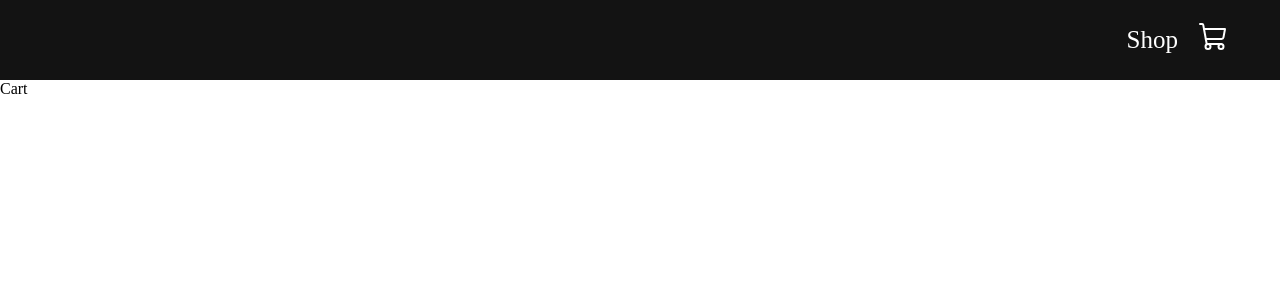
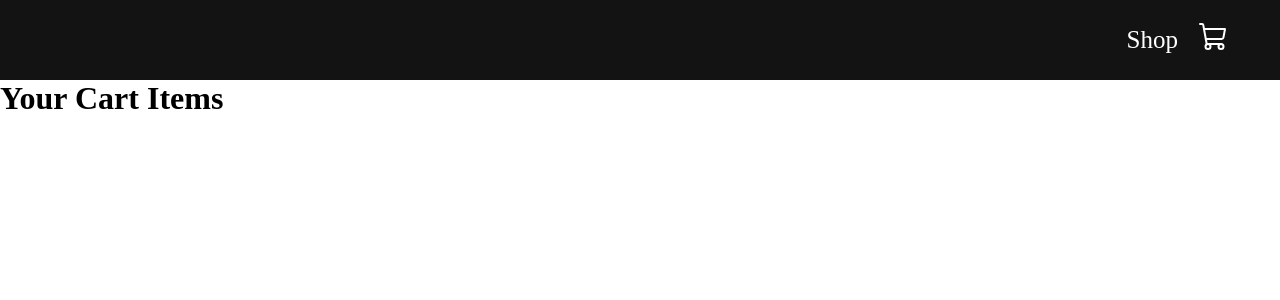
Before and after one commit to luvsscorpius/ecommerce-pedrotech, a React (Create React App) app: page /cart in a window 1280 px wide. Shown: the top 300 px of the page. Built offline with nearby package versions, Linux system fonts and the light colour scheme.

Commit message:
feat(cart and cartitem components): creating two components to show the products on the cart

```diff
--- a/src/Pages/Cart/Cart.jsx
+++ b/src/Pages/Cart/Cart.jsx
@@ -1,7 +1,26 @@
-import React from 'react'
+import React, { useContext } from 'react'
+import * as C from './Styles'
+import {PRODUCTS} from '../../products'
+import {ShopContext} from '../../Context/ShopContext'
+import { CartItem } from './CartItem'
 
 export const Cart = () => {
+  const {cartItems} = useContext(ShopContext)
+
   return (
-    <div>Cart</div>
+    <C.cart>
+      <div>
+        <C.h1>Your Cart Items</C.h1>
+      </div>
+
+      <C.cartItems>
+        {PRODUCTS.map((product)=> {
+          // Se o elemento product.id nao for igual a 0, significa que esse produto esta no carrinho
+          if (cartItems[product.id] !== 0) {
+              return <CartItem data={product}/>
+          }
+        })}
+      </C.cartItems>
+    </C.cart>
   )
 }
--- /dev/null
+++ b/src/Pages/Cart/CartItem.jsx
@@ -0,0 +1,17 @@
+import React from 'react'
+import * as C from './Styles'
+
+export const CartItem = (props) => {
+  const {id, productName, price, productImage} = props.data
+
+  return (
+    <C.cartItem>
+        <img src={productImage}/>
+
+        <C.description>
+            <p><b>{productName}</b></p>
+            <p>${price}</p>
+        </C.description>
+    </C.cartItem>
+  )
+}
--- /dev/null
+++ b/src/Pages/Cart/Styles.jsx
@@ -0,0 +1,18 @@
+import styled from "styled-components";
+
+export const cart = styled.div`
+
+`
+export const h1 = styled.h1``
+
+export const cartItems = styled.div``
+
+// CartItem
+
+export const cartItem = styled.div`
+
+`
+
+export const description = styled.div`
+
+`
```
